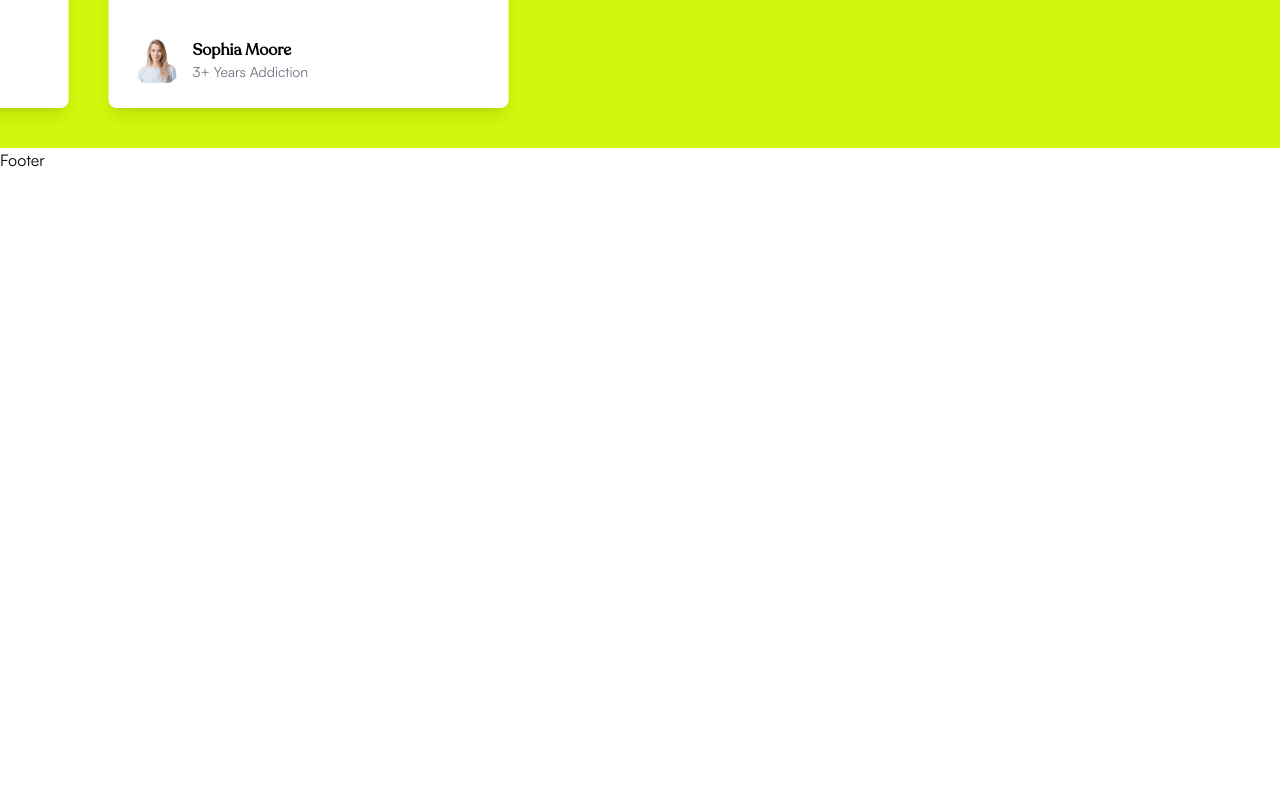
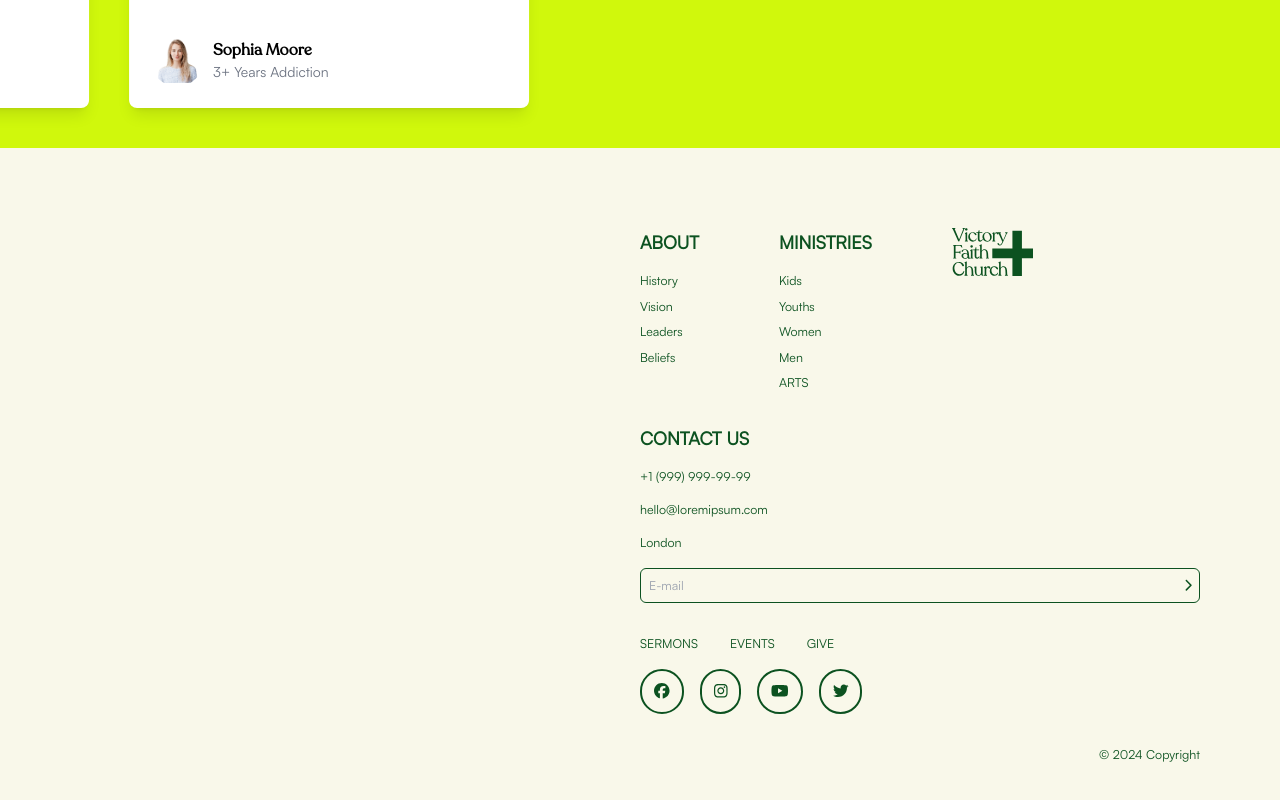
Before and after one commit to kelliaUmuhire/vfc-frontend, a React (Vite) app: page / in a window 1280 px wide. Shown: the part 2600-3400 px from the top of the page. Before the commit the page ends 2772 px from the top, so only its background shows below. Built offline with nearby package versions, Linux system fonts and the light colour scheme.

Commit message:
footer right

```diff
--- a/package.json
+++ b/package.json
@@ -10,6 +10,10 @@
     "preview": "vite preview"
   },
   "dependencies": {
+    "@fortawesome/fontawesome-svg-core": "^6.6.0",
+    "@fortawesome/free-brands-svg-icons": "^6.6.0",
+    "@fortawesome/free-solid-svg-icons": "^6.6.0",
+    "@fortawesome/react-fontawesome": "^0.2.2",
     "react": "^18.3.1",
     "react-dom": "^18.3.1",
     "react-router-dom": "^6.27.0"
--- a/src/components/layout/Footer.jsx
+++ b/src/components/layout/Footer.jsx
@@ -1,3 +1,87 @@
-export default function Footer() {
-  return <div>Footer</div>;
-}
+import { FontAwesomeIcon } from '@fortawesome/react-fontawesome';
+import { faFacebook, faInstagram, faYoutube, faTwitter } from '@fortawesome/free-brands-svg-icons';
+import { faChevronRight } from '@fortawesome/free-solid-svg-icons';
+
+const Footer = () => {
+    return (
+        <div className="bg-[#F9F8EA] p-10 md:p-20 flex justify-between">
+            <div className="w-1/2"></div>
+
+            <div className="w-1/2 space-y-8 text-[#0C5220] font-footer text-footer leading-footer">
+                <div className="flex items-start space-x-20">
+                    <div>
+                        <h3 className="text-lg font-bold mb-4">ABOUT</h3>
+                        <ul className="space-y-2">
+                            <li>History</li>
+                            <li>Vision</li>
+                            <li>Leaders</li>
+                            <li>Beliefs</li>
+                        </ul>
+                    </div>
+                    <div>
+                        <h3 className="text-lg font-bold mb-4">MINISTRIES</h3>
+                        <ul className="space-y-2">
+                            <li>Kids</li>
+                            <li>Youths</li>
+                            <li>Women</li>
+                            <li>Men</li>
+                            <li>ARTS</li>
+                        </ul>
+                    </div>
+                    <div className="flex items-center">
+                        <img src="/images/logo.svg" alt="Logo" className="ml-auto h-12"/>
+                    </div>
+                </div>
+
+                <div className="space-y-4">
+                    <h3 className="text-lg font-bold">CONTACT US</h3>
+                    <p>+1 (999) 999-99-99</p>
+                    <p>hello@loremipsum.com</p>
+                    <p>London</p>
+                    <div className="relative mt-4">
+                        <input
+                            type="email"
+                            placeholder="E-mail"
+                            className="p-2 border border-[#0C5220] rounded-md w-full bg-[#F9F8EA] text-[#0C5220] focus:outline-none focus:border-[#0C5220]"
+                        />
+                        <button className="absolute inset-y-0 right-2 flex items-center text-[#0C5220]">
+                            <FontAwesomeIcon icon={faChevronRight}/>
+                        </button>
+                    </div>
+                </div>
+
+                <div className="flex flex-col items-start space-y-4">
+                    <div className="flex space-x-8 text-center">
+                        <span>SERMONS</span>
+                        <span>EVENTS</span>
+                        <span>GIVE</span>
+                    </div>
+                    <div className="flex space-x-4">
+                        <a href="#" aria-label="Facebook"
+                           className="text-[#0C5220] bg-[#F9F8EA] p-3 rounded-full border-2 border-[#0C5220] hover:bg-[#0C5220] hover:text-[#F9F8EA]">
+                            <FontAwesomeIcon icon={faFacebook} size="lg"/>
+                        </a>
+                        <a href="#" aria-label="Instagram"
+                           className="text-[#0C5220] bg-[#F9F8EA] p-3 rounded-full border-2 border-[#0C5220] hover:bg-[#0C5220] hover:text-[#F9F8EA]">
+                            <FontAwesomeIcon icon={faInstagram} size="lg"/>
+                        </a>
+                        <a href="#" aria-label="YouTube"
+                           className="text-[#0C5220] bg-[#F9F8EA] p-3 rounded-full border-2 border-[#0C5220] hover:bg-[#0C5220] hover:text-[#F9F8EA]">
+                            <FontAwesomeIcon icon={faYoutube} size="lg"/>
+                        </a>
+                        <a href="#" aria-label="Twitter"
+                           className="text-[#0C5220] bg-[#F9F8EA] p-3 rounded-full border-2 border-[#0C5220] hover:bg-[#0C5220] hover:text-[#F9F8EA]">
+                            <FontAwesomeIcon icon={faTwitter} size="lg"/>
+                        </a>
+                    </div>
+                </div>
+
+                <div className="flex flex-col justify-between items-end">
+                    <p className="text-footer leading-footer font-footer text-primary">&copy; 2024 Copyright</p>
+                </div>
+            </div>
+        </div>
+    );
+};
+
+export default Footer;
--- a/tailwind.config.js
+++ b/tailwind.config.js
@@ -31,6 +31,15 @@ export default {
         recoleta: ['Recoleta', 'sans-serif'],
         satoshi: ['Satoshi', 'sans-serif'],
       },
+      fontSize: {
+        footer: '12.44px',
+      },
+      lineHeight: {
+        footer: '17.42px',
+      },
+      fontWeight: {
+        footer: '400',
+      },
     },
   },
   plugins: [],
```
Also changed, not shown: 1 other file (tests, documents, lock files or other folders).
